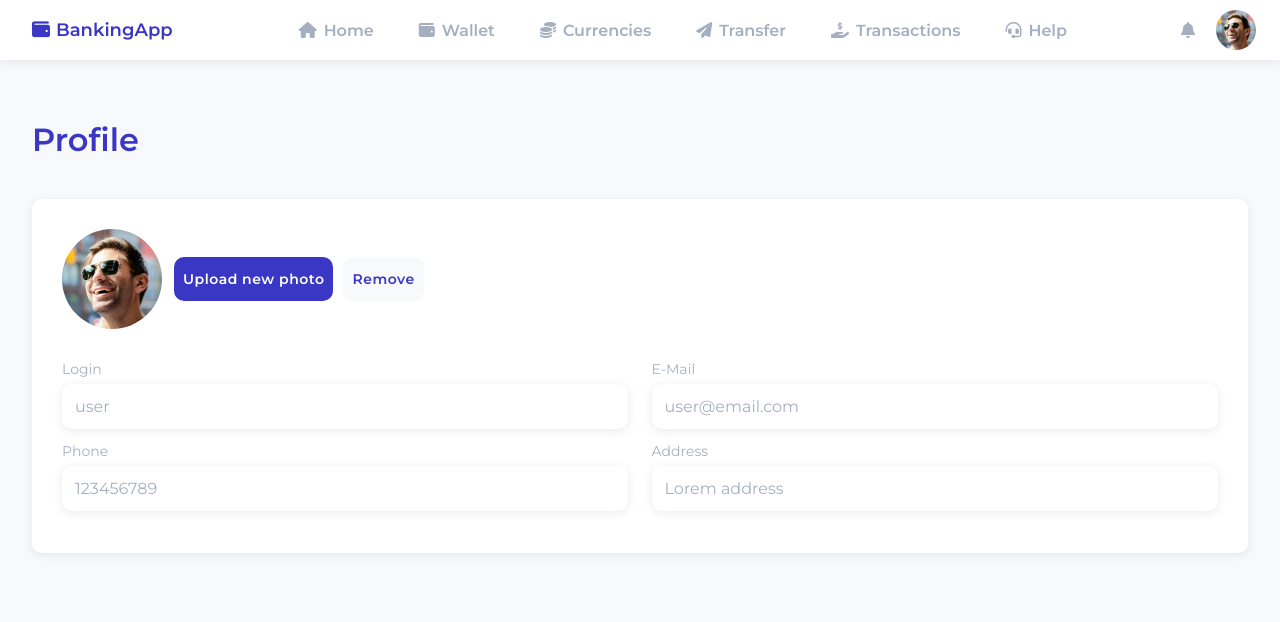
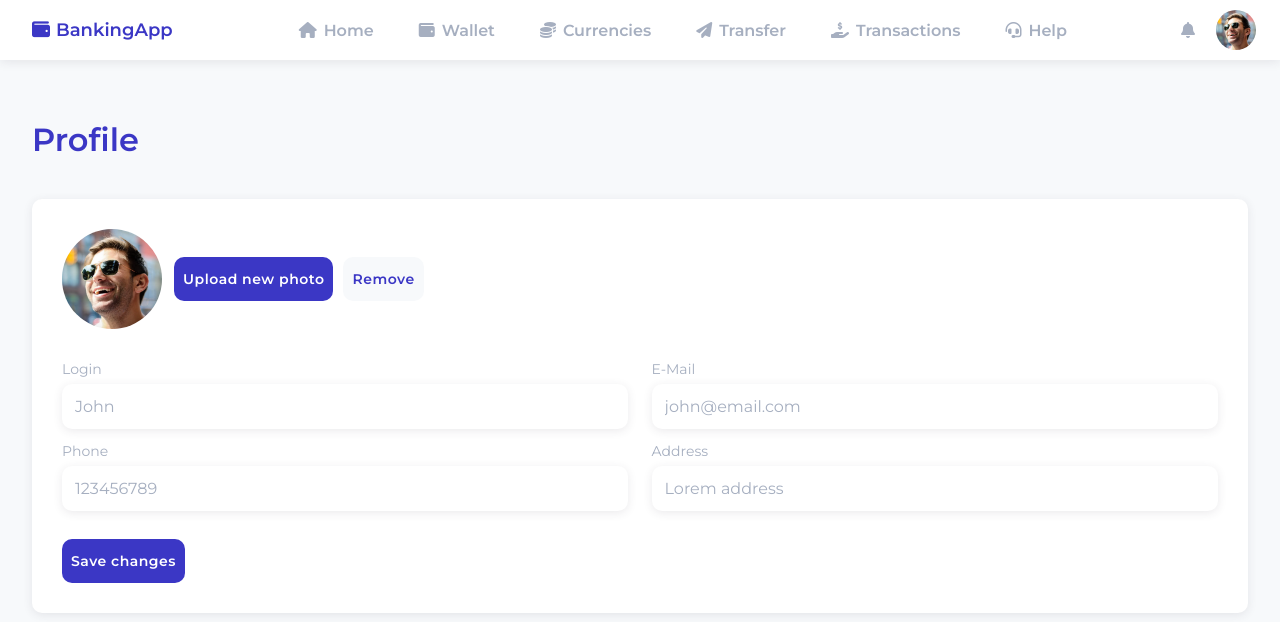
Before and after one commit to MiloszBaranskiDev/BankingApp, a React (Create React App) app: page /profile in a window 1280 px wide. Shown: the top 622 px of the page. Built offline with nearby package versions, Linux system fonts and the light colour scheme.

Commit message:
add possibility to change user fields, fix problem with changing user image

```diff
--- a/src/components/pages/Profile/elements/Field.tsx
+++ b/src/components/pages/Profile/elements/Field.tsx
@@ -1,20 +1,33 @@
-import { useDispatch } from "react-redux";
-import { editUser } from "redux/slices/UserSlice";
-
 import StyledLabel from "components/styled/StyledLabel";
 import StyledInput from "components/styled/StyledInput";
+
+import { IUserField } from "interfaces/IUserField";
 
 interface Props {
   label: string;
   type: string;
   value: string;
+  currentUserData: IUserField[];
+  setUpdatedUserData: (arg0: IUserField[]) => void;
 }
 
-const Field: React.FC<Props> = ({ label, type, value }) => {
-  const dispatch = useDispatch();
+const Field: React.FC<Props> = ({
+  label,
+  type,
+  value,
+  currentUserData,
+  setUpdatedUserData,
+}) => {
+  const handleChange = (value: string) => {
+    const updatedArr = currentUserData.map((field, i) => {
+      if (i === currentUserData.findIndex((field) => field.label === label)) {
+        return { ...field, value: value };
+      }
 
-  const handleChange = (value: string) => {
-    dispatch(editUser({ label: label, value: value }));
+      return field;
+    });
+
+    setUpdatedUserData(updatedArr);
   };
 
   return (
@@ -23,10 +36,10 @@ const Field: React.FC<Props> = ({ label, type, value }) => {
         <div className="userField">
           <StyledLabel htmlFor={label}>{label}</StyledLabel>
           <StyledInput
+            onChange={(e) => handleChange(String(e.target.value))}
             defaultValue={type !== "number" ? value : Number(value)}
             type={type}
             id={label}
-            onChange={(e) => handleChange(e.target.value)}
           />
         </div>
       )}
--- a/src/components/pages/Profile/elements/ImageButtons.tsx
+++ b/src/components/pages/Profile/elements/ImageButtons.tsx
@@ -1,13 +1,28 @@
 import styled from "styled-components";
 import { useRef } from "react";
+import { useDispatch } from "react-redux";
+import { useSelector } from "react-redux";
+import { RootState } from "redux/store";
 import { editUser } from "redux/slices/UserSlice";
-import { useDispatch } from "react-redux";
 
 import StyledButton from "components/styled/StyledButton";
 
 const ImageButtons: React.FC = () => {
+  const dispatch = useDispatch();
+  const userData = useSelector((state: RootState) => state.user);
   const uploadInput: any = useRef();
-  const dispatch = useDispatch();
+
+  const updateUserData = (path: string) => {
+    const updatedArr = userData.map((field, i) => {
+      if (i === userData.findIndex((field) => field.label === "image")) {
+        return { ...field, value: path };
+      }
+
+      return field;
+    });
+
+    return updatedArr;
+  };
 
   const handleUpload = () => {
     uploadInput.current.click();
@@ -16,8 +31,7 @@ const ImageButtons: React.FC = () => {
       (e: { target: { files: (Blob | MediaSource)[] } }) => {
         dispatch(
           editUser({
-            label: "image",
-            value: URL.createObjectURL(e.target.files[0]),
+            updatedArr: updateUserData(URL.createObjectURL(e.target.files[0])),
           })
         );
       }
@@ -25,7 +39,9 @@ const ImageButtons: React.FC = () => {
   };
 
   const handleRemove = () => {
-    dispatch(editUser({ label: "image", value: "/user_image_default.png" }));
+    dispatch(
+      editUser({ updatedArr: updateUserData("/user_image_default.png") })
+    );
     uploadInput.current.value = "";
   };
 
--- a/src/components/pages/Profile/parts/UserFields.tsx
+++ b/src/components/pages/Profile/parts/UserFields.tsx
@@ -1,26 +1,50 @@
+import { useEffect, useState } from "react";
+import { useSelector } from "react-redux";
+import { RootState } from "redux/store";
+import { useDispatch } from "react-redux";
+import { editUser } from "redux/slices/UserSlice";
 import styled from "styled-components";
-import { RootState } from "redux/store";
-import { useSelector } from "react-redux";
 
 import { IUserField } from "interfaces/IUserField";
 
+import StyledButton from "components/styled/StyledButton";
 import Field from "../elements/Field";
 
 const UserFields: React.FC = () => {
-  const userFields: IUserField[] = useSelector(
-    (state: RootState) => state.user
-  );
+  const dispatch = useDispatch();
+  const userData: IUserField[] = useSelector((state: RootState) => state.user);
+  const [currentUserData, setUpdatedUserData] =
+    useState<IUserField[]>(userData);
+
+  useEffect(() => {
+    setUpdatedUserData(userData);
+  }, [userData]);
+
+  const handleSave = () => {
+    dispatch(editUser({ updatedArr: currentUserData }));
+  };
 
   return (
     <StyledUserFields>
-      {userFields.map((field: IUserField) => (
+      <>
+        {userData.length > 0 && (
+          <>
+            {userData.map((field: IUserField) => (
               <Field
                 label={field.label}
                 type={field.type}
                 value={field.value}
                 key={field.label}
+                currentUserData={currentUserData}
+                setUpdatedUserData={setUpdatedUserData}
               />
             ))}
+          </>
+        )}
+        <StyledButton onClick={handleSave} as={"button"}>
+          Save changes
+        </StyledButton>
+      </>
     </StyledUserFields>
   );
 };
@@ -43,4 +67,7 @@ const StyledUserFields = styled.div`
   input {
     margin-bottom: 12px;
   }
+  button {
+    margin-top: 16px;
+  }
 `;
--- a/src/redux/slices/UserSlice.ts
+++ b/src/redux/slices/UserSlice.ts
@@ -1,21 +1,17 @@
 import { createSlice, PayloadAction } from "@reduxjs/toolkit";
+
 import { IUserField } from "interfaces/IUserField";
-
-interface IPayload {
-  label: string;
-  value: string;
-}
 
 const initialState: IUserField[] = [
   {
     label: "login",
     type: "text",
-    value: "user",
+    value: "John",
   },
   {
     label: "e-mail",
     type: "email",
-    value: "user@email.com",
+    value: "john@email.com",
   },
   {
     label: "phone",
@@ -38,10 +34,9 @@ export const UserSlice = createSlice({
   name: "UserSlice",
   initialState,
   reducers: {
-    editUser: (state, action: PayloadAction<IPayload>) => {
-      const { label, value } = action.payload;
-      const index: number = state.findIndex((item) => item.label === label);
-      state[index].value = value;
+    editUser: (state, action: PayloadAction<{ updatedArr: IUserField[] }>) => {
+      const { updatedArr } = action.payload;
+      return (state = updatedArr);
     },
   },
 });
```
Lines whose indentation alone changed are shown as unchanged.
